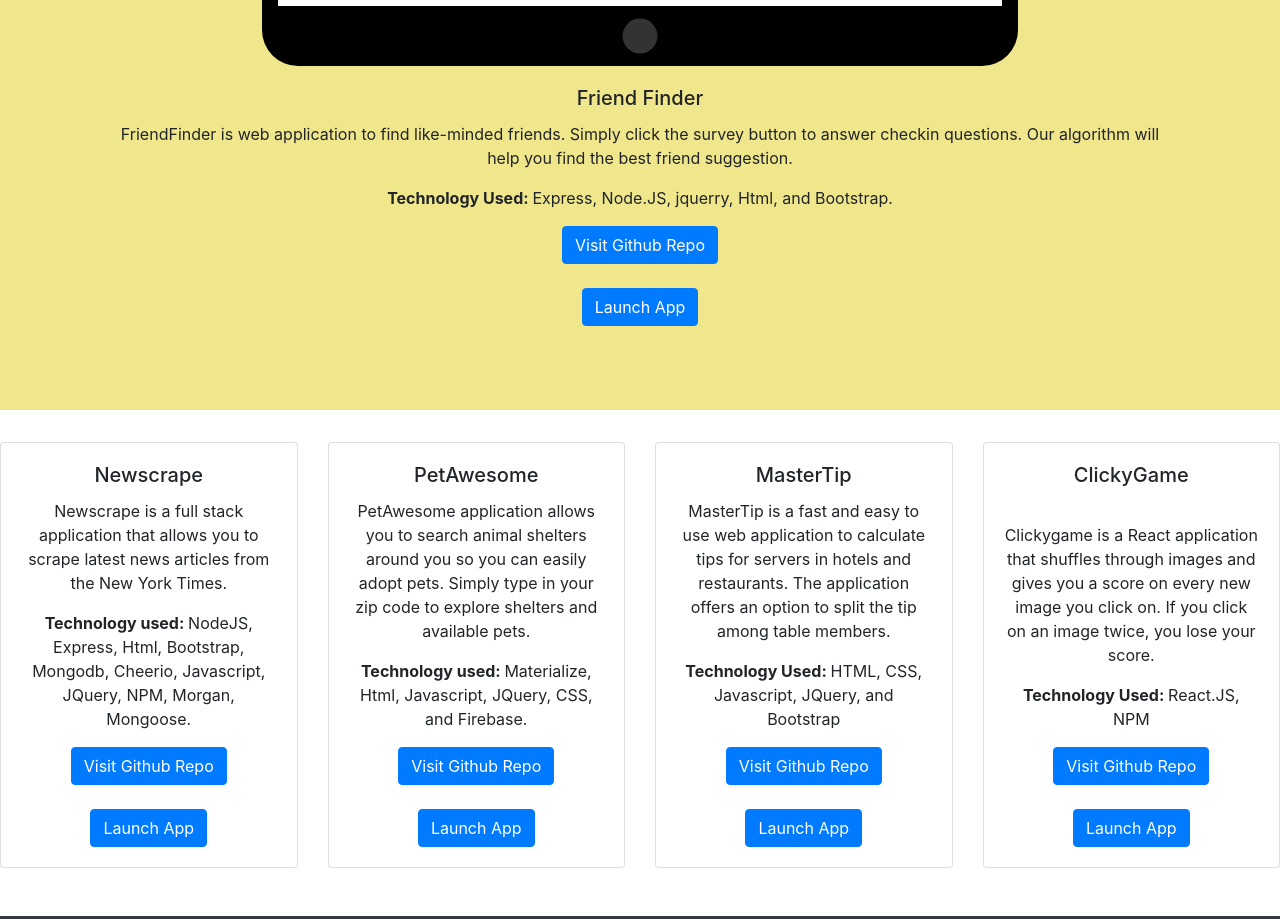
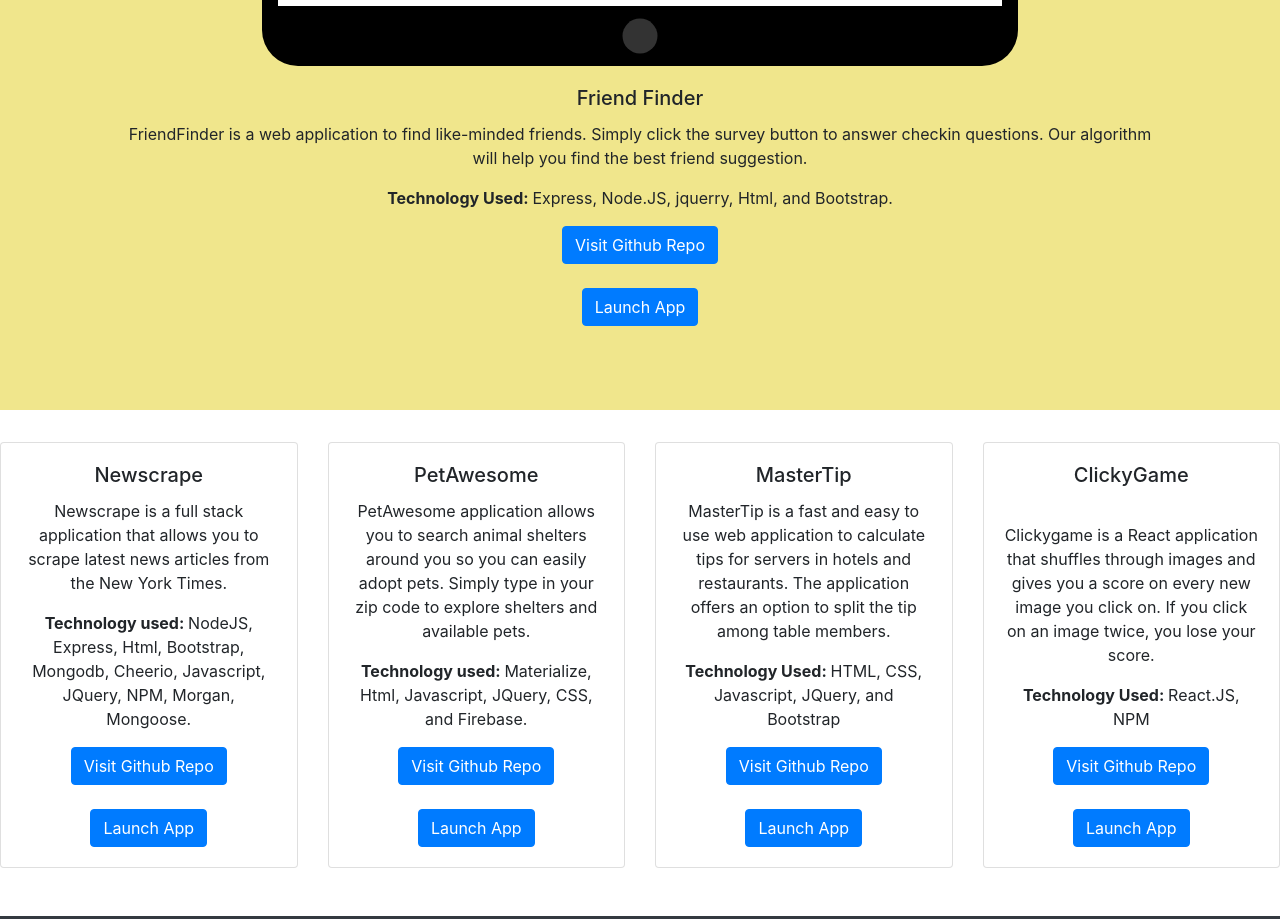
Before and after one commit to Nzibosco/Portfolio, a plain HTML site: page index.html in a window 1280 px wide. Shown: the part 1440-2359 px from the top of the page. Drawn offline with nearby package versions, Linux system fonts and the light colour scheme; grey boxes are pictures that could not be loaded.

Commit message:
corrected a typo

```diff
--- a/index.html
+++ b/index.html
@@ -96,7 +96,7 @@
                 </div>
                 <div class="card-body">
                     <h5 class="card-title">Friend Finder</h5>
-                    <p class="card-text">FriendFinder is web application to find like-minded friends.
+                    <p class="card-text">FriendFinder is a web application to find like-minded friends.
                         Simply click the survey button to answer checkin questions. Our algorithm will help you find the
                         best friend suggestion.</p>
                     <p class="card-text"><b>Technology Used: </b>Express, Node.JS, jquerry, Html, and Bootstrap.</p>
```
